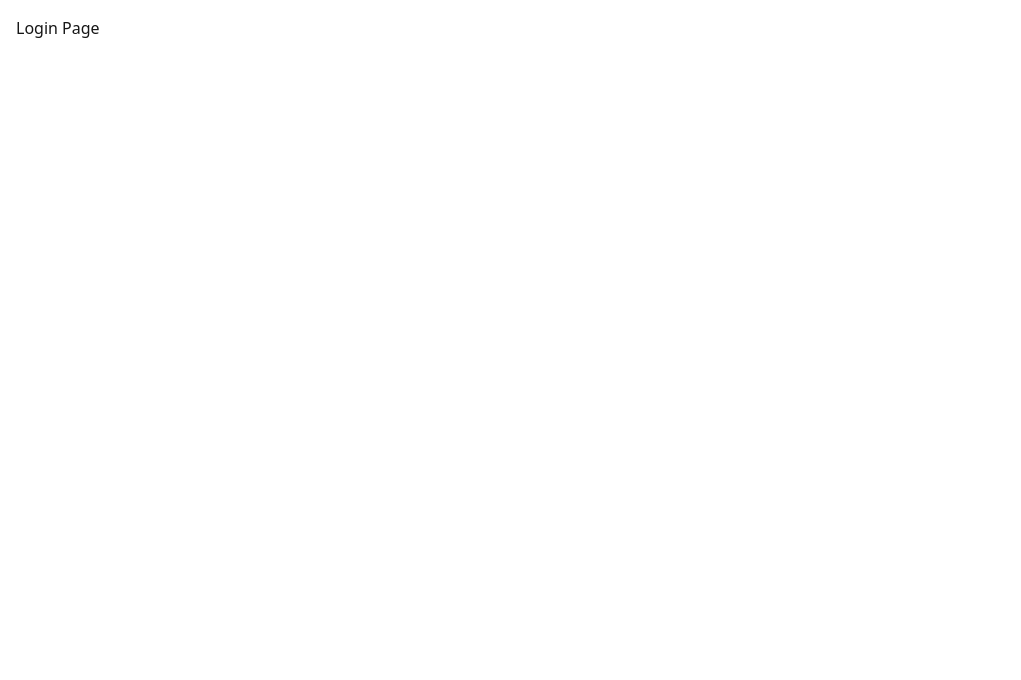
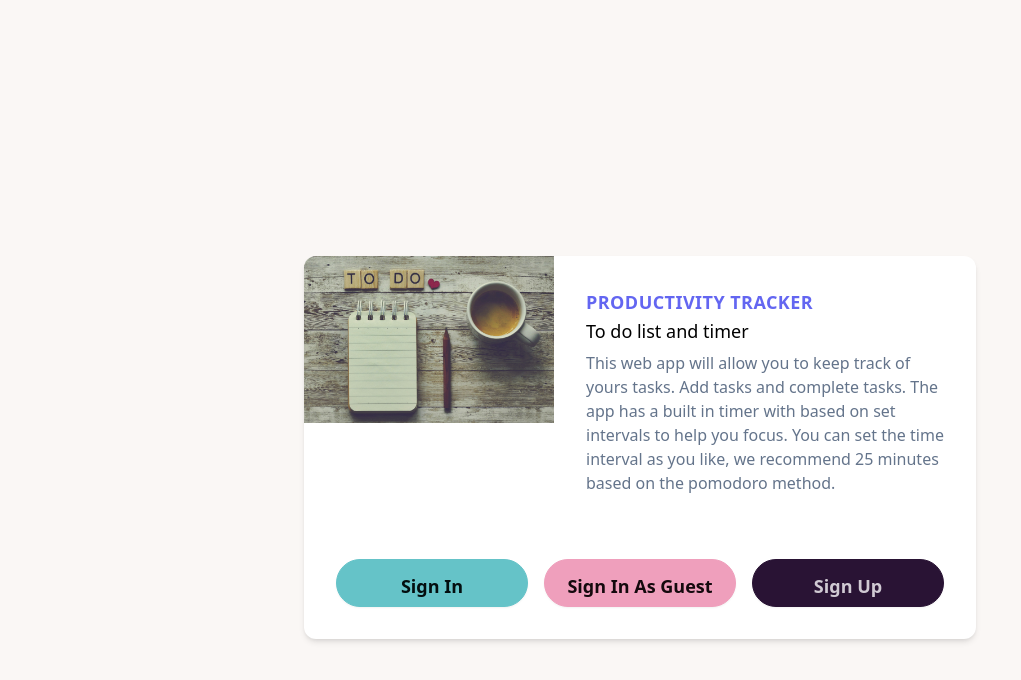
Before and after one commit to muj-mohmand/productivity-tracker, a Next.js app: page / in a window 1280 px wide. Shown: the top 680 px of the page, without its empty margins (0-1021 px from the left). Built offline with nearby package versions, Linux system fonts and the light colour scheme.

Commit message:
Added modal, landing page, signup, tasks page

```diff
--- /dev/null
+++ b/app/components/Modal.tsx
@@ -0,0 +1,62 @@
+"use client";
+import React, { useEffect, useRef } from "react";
+interface ModalProps {
+  text: string;
+}
+
+export default function Modal({ text }: ModalProps) {
+  // Open the modal when the component mounts
+  const dialogRef = useRef<HTMLDialogElement>(null);
+
+  useEffect(() => {
+    const dialogElement = dialogRef.current;
+    if (dialogElement) {
+      dialogElement.showModal();
+    }
+
+    return () => {
+      if (dialogElement) {
+        dialogElement.close();
+      }
+    };
+  }, []);
+
+  const handleClick = (e: React.MouseEvent) => {
+    const dialogDimensions = dialogRef.current?.getBoundingClientRect();
+    if (dialogDimensions) {
+      const isInDialog =
+        e.clientX >= dialogDimensions.left &&
+        e.clientX <= dialogDimensions.right &&
+        e.clientY >= dialogDimensions.top &&
+        e.clientY <= dialogDimensions.bottom;
+
+      if (!isInDialog) {
+        dialogRef.current?.close();
+      }
+    }
+  };
+
+  const onClose = () => {
+    dialogRef.current?.close();
+  };
+  return (
+    <dialog
+      ref={dialogRef}
+      className="modal"
+      id="modal_1"
+      onClick={handleClick}
+    >
+      <div className="modal-box">
+        <h3 className="font-bold text-lg">{text}</h3>
+        <p className="py-4">Press ESC key or click outside to close</p>
+        <button
+          className="btn"
+          onClick={() => document.getElementById("modal_1")?.close()}
+        >
+          Close
+        </button>
+      </div>
+      <form method="dialog" className="modal-backdrop"></form>
+    </dialog>
+  );
+}
--- /dev/null
+++ b/app/components/page.tsx
@@ -0,0 +1,3 @@
+export default function TasksPage() {
+  return <div>Tasks list</div>;
+}
--- a/app/page.tsx
+++ b/app/page.tsx
@@ -1,8 +1,52 @@
+import Image from "next/image";
 
 export default function Home() {
   return (
-   <div>
-    <h1>Login Page</h1>
+    <div data-theme="cupcake">
+      <div className="container mx-auto m-60">
+        <div className="max-w-md mx-auto bg-white rounded-xl shadow-md overflow-hidden md:max-w-2xl place-content-center ">
+          <div className="md:flex">
+            <div className="md:shrink-0">
+              <Image
+                className=""
+                src="/images/homepage_picture.jpg"
+                alt="To do List"
+                width={250}
+                height={500}
+              />
+            </div>
+            <div className="p-8">
+              <div className="uppercase tracking-wide text-lg text-indigo-500 font-semibold">
+                PRODUCTIVITY TRACKER
+              </div>
+              <a
+                href="#"
+                className="block mt-1 text-lg leading-tight font-medium text-black hover:underline"
+              >
+                To do list and timer
+              </a>
+              <p className="mt-2 text-slate-500">
+                This web app will allow you to keep track of yours tasks. Add
+                tasks and complete tasks. The app has a built in timer with
+                based on set intervals to help you focus. You can set the time
+                interval as you like, we recommend 25 minutes based on the
+                pomodoro method.
+              </p>
+            </div>
+          </div>
+          <div className="grid grid-cols-3 gap-4 p-8">
+            <button className="btn btn-primary w-full text-lg py-3">
+              Sign In
+            </button>
+            <button className="btn btn-secondary w-full text-lg py-3">
+              Sign In As Guest
+            </button>
+            <button className="btn btn-neutral w-full text-lg py-3">
+              Sign Up
+            </button>
+          </div>
+        </div>
+      </div>
     </div>
   );
 }
--- /dev/null
+++ b/app/signup/page.tsx
@@ -0,0 +1,3 @@
+export default function SignUp() {
+  return <div>Sign up</div>;
+}
--- a/app/task/page.tsx
+++ b/app/task/page.tsx
@@ -1,21 +1,15 @@
 "use client";
-import React, { useState } from "react";
+import React, { useState, useRef } from "react";
+import Modal from "../components/Modal";
 
 export default function AddTaskPage() {
   const [taskData, setTaskData] = useState("");
+  const [isModalVisible, setIsModalVisible] = useState(false);
+  const [countOfEntries, setCountOfEntries] = useState(0);
 
   const handleSubmit = async (e: React.FormEvent) => {
     e.preventDefault();
 
-    // public class TaskItem
-    // {
-    //     public long Id { get; set; }
-    //     public string? UserId { get; set; }
-    //     public bool IsComplete { get; set; }
-    //     public required string Description { get; set; }
-    //     public DateTime? CreatedAt { get; set; }
-
-    // }
     try {
       // Asynchronous POST request
       const response = await fetch("https://localhost:7149/api/TaskItems", {
@@ -30,18 +24,16 @@ export default function AddTaskPage() {
           CreatedAt: new Date().toISOString(),
         }),
       });
-      console.log(response);
 
-      // Check if response is successful
-      if (!response.ok) {
-        console.log(response); // Log the response *before* throwing the error
-        throw new Error(`HTTP error! Status: ${response.status}`);
+      if (response.ok) {
+        const result = await response.json();
+        console.log("Success:", result); // Log the full success response
+        setTaskData("");
+        setCountOfEntries(countOfEntries + 1);
+        setIsModalVisible(true);
+      } else {
+        console.error(`Error: ${response.status} ${response.statusText}`);
       }
-
-      // Parse JSON response
-      const result = await response.json();
-      console.log(await response.json()); // await the json parsing
-      console.log(`Success: ${result.message}`);
     } catch (error) {
       if (error instanceof Error) {
         console.log(`Error: ${error.message}`);
@@ -51,9 +43,17 @@ export default function AddTaskPage() {
     }
   };
 
+  const handleClear = () => {
+    setTaskData("");
+  };
+
   return (
-    <div className="max-w-md mx-auto bg-white rounded-xl shadow-md overflow-hidden md:max-w-2xl">
-      <div className="pl-4">
+    <>
+      <div
+        className="max-w-md mx-auto bg-white rounded-xl shadow-md overflow-hidden md:max-w-2xl"
+        data-theme="cupcake"
+      >
+        <div className="pl-4 pb-4">
           <h2 className="text-lg font-bold">Create New Task</h2>
           <div className="flow-root">
             <div className="label">
@@ -63,15 +63,23 @@ export default function AddTaskPage() {
               <input
                 type="text"
                 placeholder="Type here"
+                value={taskData}
                 className="input input-bordered w-full max-w-xs"
                 onChange={e => setTaskData(e.target.value)}
               />
-            <button className="btn" onClick={handleSubmit}>
+              <button className="btn btn-primary" onClick={handleSubmit}>
                 Add
+              </button>
+              <button className="btn btn-secondary" onClick={handleClear}>
+                Clear
               </button>
             </div>
           </div>
         </div>
       </div>
+      {isModalVisible && (
+        <Modal key={countOfEntries} text={"Task successfully added."} />
+      )}
+    </>
   );
 }
--- a/tailwind.config.ts
+++ b/tailwind.config.ts
@@ -14,11 +14,9 @@ const config: Config = {
       },
     },
   },
-  plugins: [
-    require('daisyui'),
-  ],
+  plugins: [require("daisyui")],
   daisyui: {
-    themes: ["cmyk"],
+    themes: ["cupcake", "dark", "cmyk"],
   },
 };
 export default config;
```
Also changed, not shown: public/images/homepage_picture.jpg (added). Lines whose indentation alone changed are shown as unchanged.
